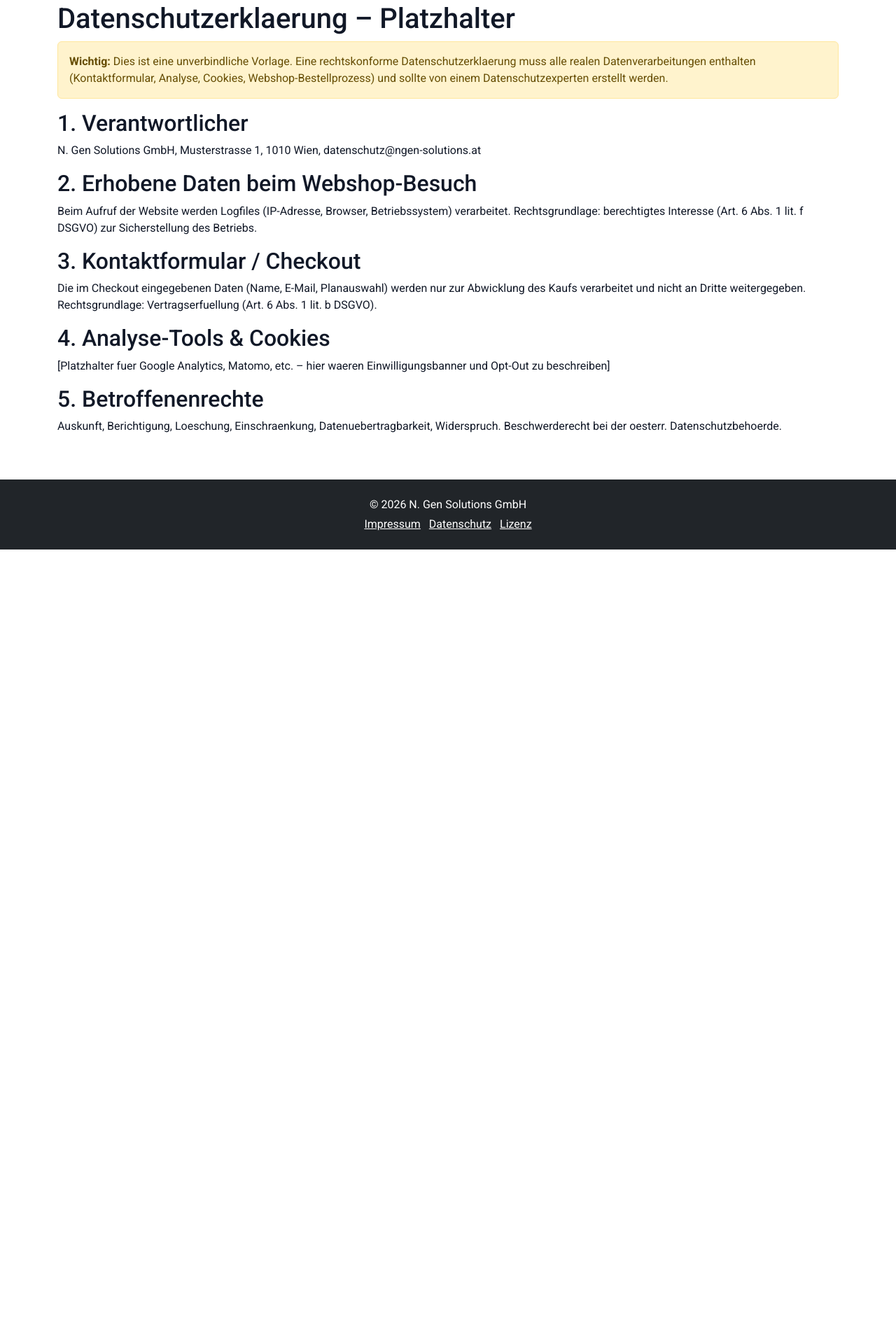
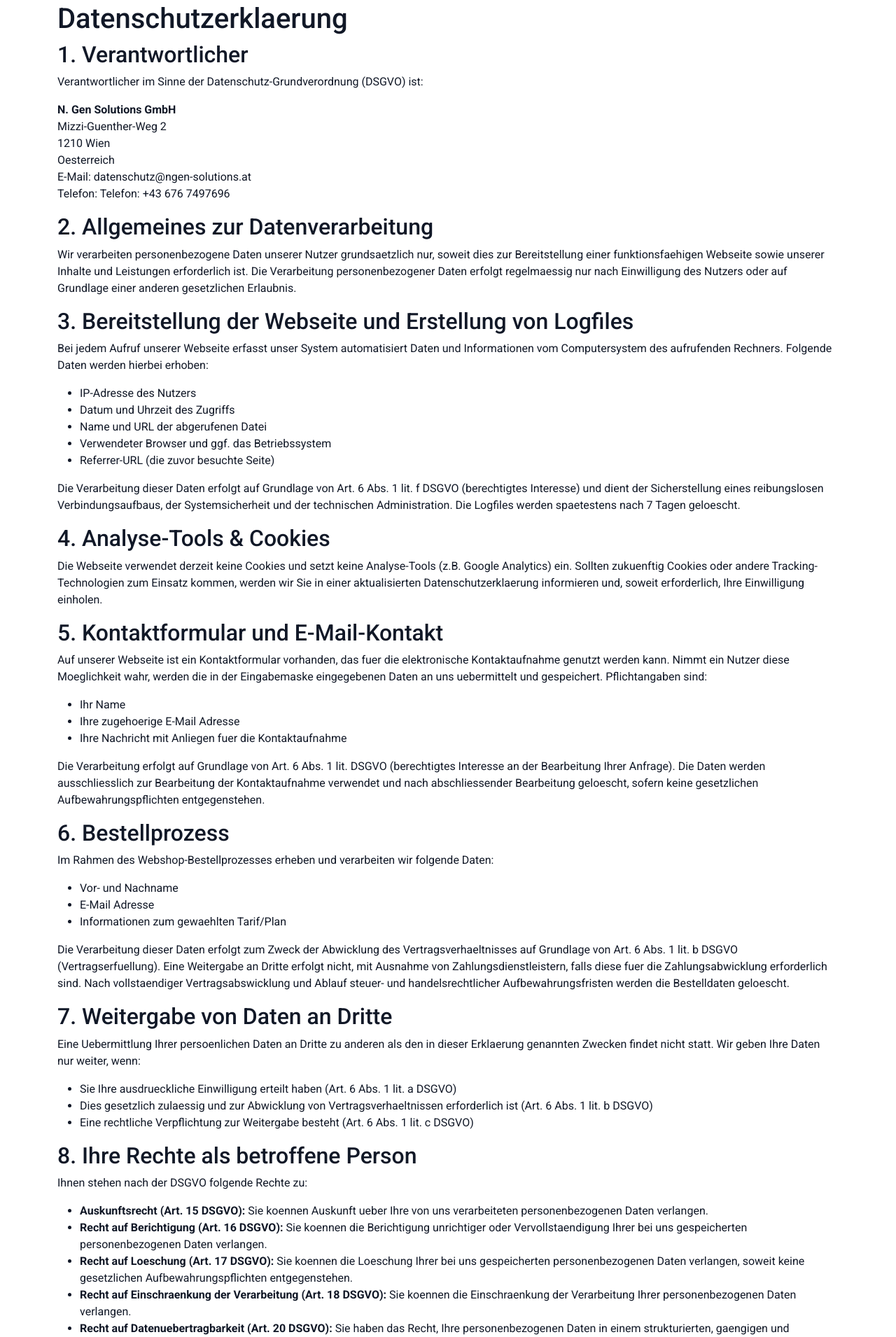
Before and after one commit to Noobosaurus/Noobosaurus.github.io, a plain HTML site: page privacy.html in a window 1280 px wide. Shown: the part 101-2011 px from the top of the page at 70% size. Before the commit the page ends 886 px from the top, so only its background shows below. Drawn offline with nearby package versions, Linux system fonts and the light colour scheme.

Commit message:
Datenschutzerklaerung

```diff
--- a/privacy.html
+++ b/privacy.html
@@ -34,20 +34,100 @@
 
   <main id="main-content" class="py-5">
     <div class="container">
-      <h1>Datenschutzerklaerung – Platzhalter</h1>
-      <div class="alert alert-warning">
-        <strong>Wichtig:</strong> Dies ist eine unverbindliche Vorlage. Eine rechtskonforme Datenschutzerklaerung muss alle realen Datenverarbeitungen enthalten (Kontaktformular, Analyse, Cookies, Webshop-Bestellprozess) und sollte von einem Datenschutzexperten erstellt werden.
-      </div>
+      <h1>Datenschutzerklaerung</h1>
       <h2>1. Verantwortlicher</h2>
-      <p>N. Gen Solutions GmbH, Musterstrasse 1, 1010 Wien, datenschutz@ngen-solutions.at</p>
-      <h2>2. Erhobene Daten beim Webshop-Besuch</h2>
-      <p>Beim Aufruf der Website werden Logfiles (IP-Adresse, Browser, Betriebssystem) verarbeitet. Rechtsgrundlage: berechtigtes Interesse (Art. 6 Abs. 1 lit. f DSGVO) zur Sicherstellung des Betriebs.</p>
-      <h2>3. Kontaktformular / Checkout</h2>
-      <p>Die im Checkout eingegebenen Daten (Name, E-Mail, Planauswahl) werden nur zur Abwicklung des Kaufs verarbeitet und nicht an Dritte weitergegeben. Rechtsgrundlage: Vertragserfuellung (Art. 6 Abs. 1 lit. b DSGVO).</p>
+      <p>Verantwortlicher im Sinne der Datenschutz-Grundverordnung (DSGVO) ist:</p>
+      <p><strong>N. Gen Solutions GmbH</strong><br>
+         Mizzi-Guenther-Weg 2<br>
+         1210 Wien<br>
+         Oesterreich<br>
+         E-Mail: datenschutz@ngen-solutions.at<br>
+        Telefon: Telefon: +43 676 7497696</p>
+      <h2>2. Allgemeines zur Datenverarbeitung</h2>
+      <p>Wir verarbeiten personenbezogene Daten unserer Nutzer grundsaetzlich nur, soweit dies zur Bereitstellung einer funktionsfaehigen Webseite sowie unserer Inhalte und Leistungen erforderlich ist. Die Verarbeitung
+        personenbezogener Daten erfolgt regelmaessig nur nach Einwilligung des Nutzers oder auf Grundlage einer anderen gesetzlichen Erlaubnis.
+      </p>
+
+      <h2>3. Bereitstellung der Webseite und Erstellung von Logfiles</h2>
+      <p>
+        Bei jedem Aufruf unserer Webseite erfasst unser System automatisiert Daten und Informationen vom Computersystem des aufrufenden Rechners. Folgende Daten werden hierbei erhoben:
+      </p>
+      <ul>
+        <li>IP-Adresse des Nutzers</li>
+        <li>Datum und Uhrzeit des Zugriffs</li>
+        <li>Name und URL der abgerufenen Datei</li>
+        <li>Verwendeter Browser und ggf. das Betriebssystem</li>
+        <li>Referrer-URL (die zuvor besuchte Seite)</li>
+      </ul>
+      <p>
+        Die Verarbeitung dieser Daten erfolgt auf Grundlage von Art. 6 Abs. 1 lit. f DSGVO (berechtigtes Interesse) und dient der Sicherstellung eines reibungslosen Verbindungsaufbaus, der Systemsicherheit
+        und der technischen Administration. Die Logfiles werden spaetestens nach 7 Tagen geloescht.
+      </p>
       <h2>4. Analyse-Tools & Cookies</h2>
-      <p>[Platzhalter fuer Google Analytics, Matomo, etc. – hier waeren Einwilligungsbanner und Opt-Out zu beschreiben]</p>
-      <h2>5. Betroffenenrechte</h2>
-      <p>Auskunft, Berichtigung, Loeschung, Einschraenkung, Datenuebertragbarkeit, Widerspruch. Beschwerderecht bei der oesterr. Datenschutzbehoerde.</p>
+      <p>Die Webseite verwendet derzeit keine Cookies und setzt keine Analyse-Tools (z.B. Google Analytics) ein. Sollten zukuenftig Cookies oder andere Tracking-Technologien zum Einsatz kommen, werden
+        wir Sie in einer aktualisierten Datenschutzerklaerung informieren und, soweit erforderlich, Ihre Einwilligung einholen.
+      </p>
+      <h2>5. Kontaktformular und E-Mail-Kontakt</h2>
+      <p>Auf unserer Webseite ist ein Kontaktformular vorhanden, das fuer die elektronische Kontaktaufnahme genutzt werden kann. Nimmt ein Nutzer diese Moeglichkeit wahr, werden die in der
+        Eingabemaske eingegebenen Daten an uns uebermittelt und gespeichert. Pflichtangaben sind:
+      </p>
+      <ul>
+        <li>Ihr Name</li>
+        <li>Ihre zugehoerige E-Mail Adresse</li>
+        <li>Ihre Nachricht mit Anliegen fuer die Kontaktaufnahme</li>
+      </ul>
+      <p>
+        Die Verarbeitung erfolgt auf Grundlage von Art. 6 Abs. 1 lit. DSGVO (berechtigtes Interesse an der Bearbeitung Ihrer Anfrage). Die Daten werden ausschliesslich zur Bearbeitung der Kontaktaufnahme verwendet
+        und nach abschliessender Bearbeitung geloescht, sofern keine gesetzlichen Aufbewahrungspflichten entgegenstehen.
+      </p>
+      <h2>6. Bestellprozess</h2>
+      <p>Im Rahmen des Webshop-Bestellprozesses erheben und verarbeiten wir folgende Daten:</p>
+      <ul>
+        <li>Vor- und Nachname</li>
+        <li>E-Mail Adresse</li>
+        <li>Informationen zum gewaehlten Tarif/Plan</li>
+      </ul>
+      <p>
+        Die Verarbeitung dieser Daten erfolgt zum Zweck der Abwicklung des Vertragsverhaeltnisses auf Grundlage von Art. 6 Abs. 1 lit. b DSGVO (Vertragserfuellung). Eine Weitergabe an Dritte erfolgt
+        nicht, mit Ausnahme von Zahlungsdienstleistern, falls diese fuer die Zahlungsabwicklung erforderlich sind. Nach vollstaendiger Vertragsabswicklung und Ablauf steuer- und handelsrechtlicher Aufbewahrungsfristen werden
+        die Bestelldaten geloescht.
+      </p>
+      <h2>7. Weitergabe von Daten an Dritte</h2>
+      <p>
+        Eine Uebermittlung Ihrer persoenlichen Daten an Dritte zu anderen als den in dieser Erklaerung genannten Zwecken findet nicht statt. Wir geben Ihre Daten nur weiter, wenn:
+      </p>
+      <ul>
+        <li>Sie Ihre ausdrueckliche Einwilligung erteilt haben (Art. 6 Abs. 1 lit. a DSGVO)</li>
+        <li>Dies gesetzlich zulaessig und zur Abwicklung von Vertragsverhaeltnissen erforderlich ist (Art. 6 Abs. 1 lit. b DSGVO)</li>
+        <li>Eine rechtliche Verpflichtung zur Weitergabe besteht (Art. 6 Abs. 1 lit. c DSGVO)</li>
+      </ul>
+      <h2>8. Ihre Rechte als betroffene Person</h2>
+      <p>Ihnen stehen nach der DSGVO folgende Rechte zu:</p>
+      <ul>
+        <li><strong>Auskunftsrecht (Art. 15 DSGVO):</strong> Sie koennen Auskunft ueber Ihre von uns verarbeiteten personenbezogenen Daten verlangen.</li>
+        <li><strong>Recht auf Berichtigung (Art. 16 DSGVO):</strong> Sie koennen die Berichtigung unrichtiger oder Vervollstaendigung Ihrer bei uns gespeicherten personenbezogenen Daten verlangen.</li>
+        <li><strong>Recht auf Loeschung (Art. 17 DSGVO):</strong> Sie koennen die Loeschung Ihrer bei uns gespeicherten personenbezogenen Daten verlangen, soweit keine gesetzlichen Aufbewahrungspflichten entgegenstehen.</li>
+        <li><strong>Recht auf Einschraenkung der Verarbeitung (Art. 18 DSGVO):</strong> Sie koennen die Einschraenkung der Verarbeitung Ihrer personenbezogenen Daten verlangen.</li>
+        <li><strong>Recht auf Datenuebertragbarkeit (Art. 20 DSGVO):</strong> Sie haben das Recht, Ihre personenbezogenen Daten in einem strukturierten, gaengigen und maschinenlesbaren Format zu erhalten.</li>
+        <li><strong>Widerspruchsrecht (Art. 21 DSGVO):</strong> Sie haben das Recht, aus Gruenden, die sich aus Ihrer besonderen Situation ergeben, jederzeit gegen die Verarbeitung Sie betreffender personenbezogener Daten Widerspruch einzulegen.</li>
+      </ul>
+      <p>
+        Um eines dieser Rechte auszuueben, wenden Sie sich bitte per E-Mail an datenschutz@ngen-solutions.at
+      </p>
+      <h2>9. Beschwerderecht bei der Aufsichtsbehoerde</h2>
+      <p>Ihnen steht das Recht auf Beschwerde bei einer Datenschutz-Aufsichtsbehoerde zu. Die fuer uns zustaendige Behoerde ist:</p>
+      <p>
+        <strong>Oesterreichische Datenschutzbehoerde</strong><br>
+        Barichgasse 40-42<br>
+        1030 Wien<br>
+        Telefon: +43 1 52 152-0<br>
+        E-Mail: dsb@dsb.gv.at<br>
+        Website: <a href="https://dsb.gv.at/" target="_blank" rel="noopener noreferrer">www.dsb.gv.at/</a>
+      </p>
+      <h2>10. Aenderungen dieser Datenschutzerklaerung</h2>
+      <p>
+        Wir behalten uns vor, diese Datenschutzerklaerung bei Bedarf anzupassen, insbesondere um gesetzliche oder technische Aenderungen umzusetzen. Die jeweils aktuelle Version ist auf unserer Webseite abrufbar.
+      </p>
     </div>
   </main>
   <footer class="bg-dark text-white py-4 mt-auto">
```
Also changed, not shown: accessibility.html (+1 -1 lines).
